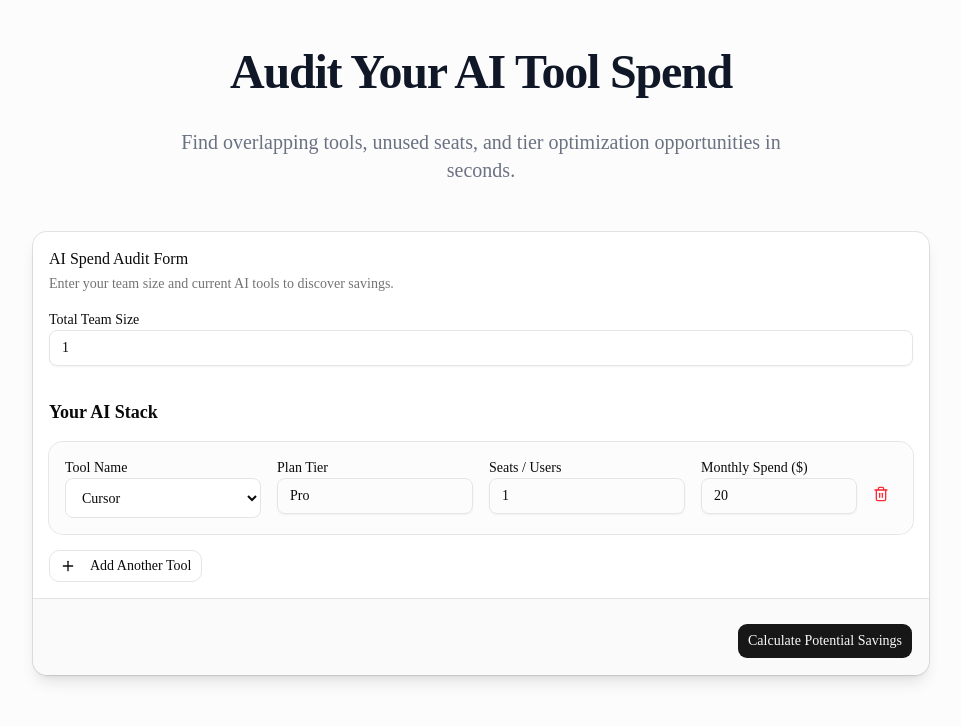
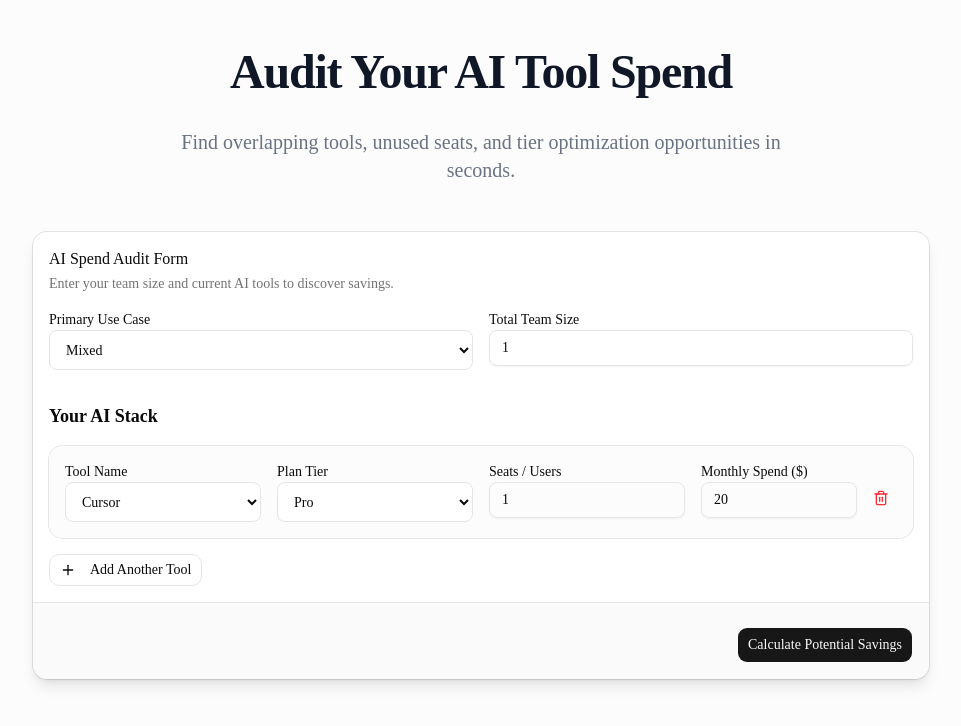
Before and after one commit to NIKHIL-SOON/AuditAI, a Next.js app in the folder frontend/: page / in a window 1280 px wide. Shown: the top 726 px of the page, without its empty margins (159-1120 px from the left). Built offline with nearby package versions, Linux system fonts and the light colour scheme.

Commit message:
feat: add use-case input, dynamic plan mapping, and + savings logic.

```diff
--- a/frontend/app/results/page.tsx
+++ b/frontend/app/results/page.tsx
@@ -45,6 +45,7 @@ export default function ResultsPage() {
   useEffect(() => {
     if (savedData) {
       const res = evaluateSpend({
+        useCase: savedData.useCase,
         teamSize: savedData.teamSize,
         tools: savedData.tools
       });
@@ -67,6 +68,7 @@ export default function ResultsPage() {
   }
 
   const isOptimal = result.monthlySavings === 0;
+  const isLean = result.monthlySavings < 100;
 
   return (
     <main className="min-h-screen bg-gray-50/50 py-12 px-4 sm:px-6 lg:px-8">
@@ -82,7 +84,7 @@ export default function ResultsPage() {
         {/* Hero Section */}
         <div className="text-center space-y-4 mb-12">
           <h1 className="text-4xl font-extrabold tracking-tight text-gray-900 sm:text-5xl">
-            Your Audit Results
+            {isLean ? "Your stack is looking lean! 🚀" : "Your Audit Results"}
           </h1>
           {isOptimal ? (
             <div className="mt-8 p-6 bg-green-50 rounded-xl border border-green-200 inline-block">
@@ -205,7 +207,9 @@ export default function ResultsPage() {
             </div>
           ) : (
             <>
-              <h3 className="text-2xl font-bold text-gray-900 mb-4">Email me these results</h3>
+              <h3 className="text-2xl font-bold text-gray-900 mb-4">
+                {isLean ? "Notify me of new optimizations" : "Email me these results"}
+              </h3>
               <form onSubmit={handleCaptureLead} className="max-w-md mx-auto space-y-4">
                 <input
                   type="text"
@@ -225,7 +229,7 @@ export default function ResultsPage() {
                   className="w-full text-lg p-6"
                 />
                 <Button type="submit" disabled={isSubmitting} className="w-full text-lg py-6 bg-indigo-600 hover:bg-indigo-700 text-white font-bold rounded-xl">
-                  {isSubmitting ? "Sending..." : "Send My Audit Report"}
+                  {isSubmitting ? "Sending..." : (isLean ? "Notify Me" : "Send My Audit Report")}
                 </Button>
               </form>
             </>
--- a/frontend/components/spend-form.tsx
+++ b/frontend/components/spend-form.tsx
@@ -17,6 +17,7 @@ export const toolSchema = z.object({
 });
 
 export const formSchema = z.object({
+  useCase: z.string().min(1, "Use case is required"),
   teamSize: z.number().min(1, "Team size must be at least 1"),
   tools: z.array(toolSchema)
 });
@@ -27,6 +28,41 @@ const PREDEFINED_TOOLS = [
   "Cursor", "Copilot", "Claude", "ChatGPT", "APIs", "Gemini", "Windsurf/v0", "Other"
 ];
 
+const TOOL_TIERS: Record<string, { tier: string, price: number }[]> = {
+  "Cursor": [
+    { tier: "Hobby", price: 0 },
+    { tier: "Pro", price: 20 },
+    { tier: "Business", price: 40 },
+    { tier: "Enterprise", price: 100 }
+  ],
+  "ChatGPT": [
+    { tier: "Plus", price: 20 },
+    { tier: "Team", price: 30 },
+    { tier: "Enterprise", price: 0 }
+  ],
+  "Gemini": [
+    { tier: "Pro", price: 0 },
+    { tier: "Ultra", price: 20 },
+    { tier: "Business", price: 0 }
+  ],
+  "Claude": [
+    { tier: "Free", price: 0 },
+    { tier: "Pro", price: 20 },
+    { tier: "Team", price: 30 },
+    { tier: "Enterprise", price: 0 }
+  ],
+  "Copilot": [
+    { tier: "Individual", price: 10 },
+    { tier: "Business", price: 19 },
+    { tier: "Enterprise", price: 39 }
+  ],
+  "Windsurf/v0": [
+    { tier: "Free", price: 0 },
+    { tier: "Pro", price: 15 },
+    { tier: "Team", price: 25 }
+  ]
+};
+
 import { useLocalStorage } from "@/frontend/hooks/use-local-storage";
 import { useRouter } from "next/navigation";
 
@@ -36,9 +72,10 @@ export function SpendForm() {
 
   const [savedData, setSavedData] = useLocalStorage<FormValues | null>("audit-form-state", null);
 
-  const { register, control, handleSubmit, watch, reset, formState: { errors } } = useForm<FormValues>({
+  const { register, control, handleSubmit, watch, reset, setValue, formState: { errors } } = useForm<FormValues>({
     resolver: zodResolver(formSchema),
     defaultValues: {
+      useCase: "Mixed",
       teamSize: 1,
       tools: [{ name: "Cursor", tier: "Pro", users: 1, monthlySpend: 20 }]
     }
@@ -84,9 +121,29 @@ export function SpendForm() {
       </CardHeader>
       <CardContent>
         <form onSubmit={handleSubmit(onSubmit)} className="space-y-8" id="spend-form">
-          {/* Team Size */}
+          {/* Use Case & Team Size */}
+          <div className="grid grid-cols-1 md:grid-cols-2 gap-4">
             <div className="space-y-2">
-            <label htmlFor="teamSize" className="text-sm font-medium leading-none peer-disabled:cursor-not-allowed peer-disabled:opacity-70">
+              <label htmlFor="useCase" className="text-sm font-medium leading-none">
+                Primary Use Case
+              </label>
+              <select
+                id="useCase"
+                className="flex h-10 w-full items-center justify-between rounded-md border border-input bg-background px-3 py-2 text-sm ring-offset-background placeholder:text-muted-foreground focus:outline-none focus:ring-2 focus:ring-ring focus:ring-offset-2 disabled:cursor-not-allowed disabled:opacity-50"
+                {...register("useCase")}
+                aria-invalid={!!errors.useCase}
+              >
+                <option value="Coding">Coding</option>
+                <option value="Writing">Writing</option>
+                <option value="Data Science">Data Science</option>
+                <option value="Research">Research</option>
+                <option value="Mixed">Mixed</option>
+              </select>
+              {errors.useCase && <p className="text-sm text-red-500" role="alert">{errors.useCase.message}</p>}
+            </div>
+
+            <div className="space-y-2">
+              <label htmlFor="teamSize" className="text-sm font-medium leading-none">
                 Total Team Size
               </label>
               <Input
@@ -96,6 +153,7 @@ export function SpendForm() {
                 aria-invalid={!!errors.teamSize}
               />
               {errors.teamSize && <p className="text-sm text-red-500" role="alert">{errors.teamSize.message}</p>}
+            </div>
           </div>
 
           {/* Tools */}
@@ -110,7 +168,17 @@ export function SpendForm() {
                       <select
                         id={`tools.${index}.name`}
                         className="flex h-10 w-full items-center justify-between rounded-md border border-input bg-background px-3 py-2 text-sm ring-offset-background placeholder:text-muted-foreground focus:outline-none focus:ring-2 focus:ring-ring focus:ring-offset-2 disabled:cursor-not-allowed disabled:opacity-50"
-                        {...register(`tools.${index}.name` as const)}
+                        {...register(`tools.${index}.name` as const, {
+                          onChange: (e) => {
+                            const newTool = e.target.value;
+                            const tiers = TOOL_TIERS[newTool];
+                            if (tiers && tiers.length > 0) {
+                              const defaultTier = tiers[0];
+                              setValue(`tools.${index}.tier`, defaultTier.tier);
+                              setValue(`tools.${index}.monthlySpend`, defaultTier.price);
+                            }
+                          }
+                        })}
                       >
                         {PREDEFINED_TOOLS.map(t => <option key={t} value={t}>{t}</option>)}
                       </select>
@@ -119,11 +187,32 @@ export function SpendForm() {
 
                     <div className="space-y-2">
                       <label htmlFor={`tools.${index}.tier`} className="text-sm font-medium">Plan Tier</label>
+                      {TOOL_TIERS[watch(`tools.${index}.name`)] ? (
+                        <select
+                          id={`tools.${index}.tier`}
+                          className="flex h-10 w-full items-center justify-between rounded-md border border-input bg-background px-3 py-2 text-sm ring-offset-background placeholder:text-muted-foreground focus:outline-none focus:ring-2 focus:ring-ring focus:ring-offset-2 disabled:cursor-not-allowed disabled:opacity-50"
+                          {...register(`tools.${index}.tier` as const, {
+                            onChange: (e) => {
+                              const selectedTierName = e.target.value;
+                              const toolName = watch(`tools.${index}.name`);
+                              const tierInfo = TOOL_TIERS[toolName]?.find(t => t.tier === selectedTierName);
+                              if (tierInfo) {
+                                setValue(`tools.${index}.monthlySpend`, tierInfo.price);
+                              }
+                            }
+                          })}
+                        >
+                          {TOOL_TIERS[watch(`tools.${index}.name`)].map(t => (
+                            <option key={t.tier} value={t.tier}>{t.tier}</option>
+                          ))}
+                        </select>
+                      ) : (
                         <Input
                           id={`tools.${index}.tier`}
                           placeholder="e.g. Pro, Business"
                           {...register(`tools.${index}.tier` as const)}
                         />
+                      )}
                       {errors.tools?.[index]?.tier && <p className="text-sm text-red-500" role="alert">{errors.tools[index]?.tier?.message}</p>}
                     </div>
 
```
Also changed, not shown: 2 other files (tests, documents, lock files or other folders). Lines whose indentation alone changed are shown as unchanged.
